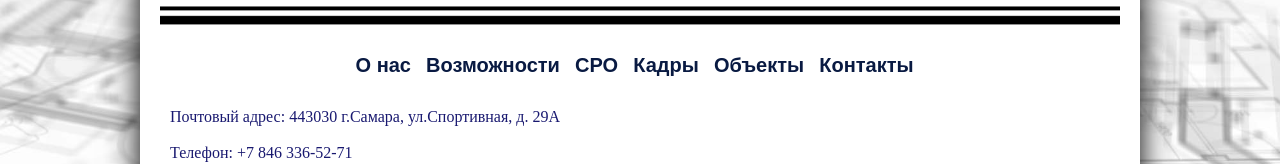
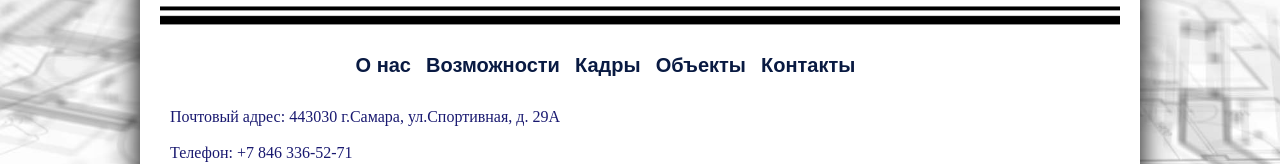
Before and after one commit to samelpro/samelpro.ru, a plain HTML site: page contact.html in a window 1280 px wide. Shown: the part 180-344 px from the top of the page. Drawn offline with Linux system fonts and the light colour scheme.

Commit message:
Update contact.html

```diff
--- a/contact.html
+++ b/contact.html
@@ -14,7 +14,7 @@
 				<td class="fon-menu">
 					<div class="menu-position">
 						<div class="menu-position-center">
-							<a class="menu" href="index.html">&nbsp;О&nbsp;нас&nbsp;</a> <a class="menu" href="vozm.html">&nbsp;Возможности&nbsp;</a> <a class="menu" href="sro.html">&nbsp;СРО&nbsp;</a> <a class="menu" href="kadry.html">&nbsp;Кадры&nbsp;</a> <a class="menu" href="object.html">&nbsp;Объекты&nbsp;</a> <a class="menu" href="contact.html">&nbsp;Контакты&nbsp;</a>
+							<a class="menu" href="index.html">&nbsp;О&nbsp;нас&nbsp;</a> <a class="menu" href="vozm.html">&nbsp;Возможности&nbsp;</a> <a class="menu" href="kadry.html">&nbsp;Кадры&nbsp;</a> <a class="menu" href="object.html">&nbsp;Объекты&nbsp;</a> <a class="menu" href="contact.html">&nbsp;Контакты&nbsp;</a>
 						</div>
 					</div>
 				</td>
```
